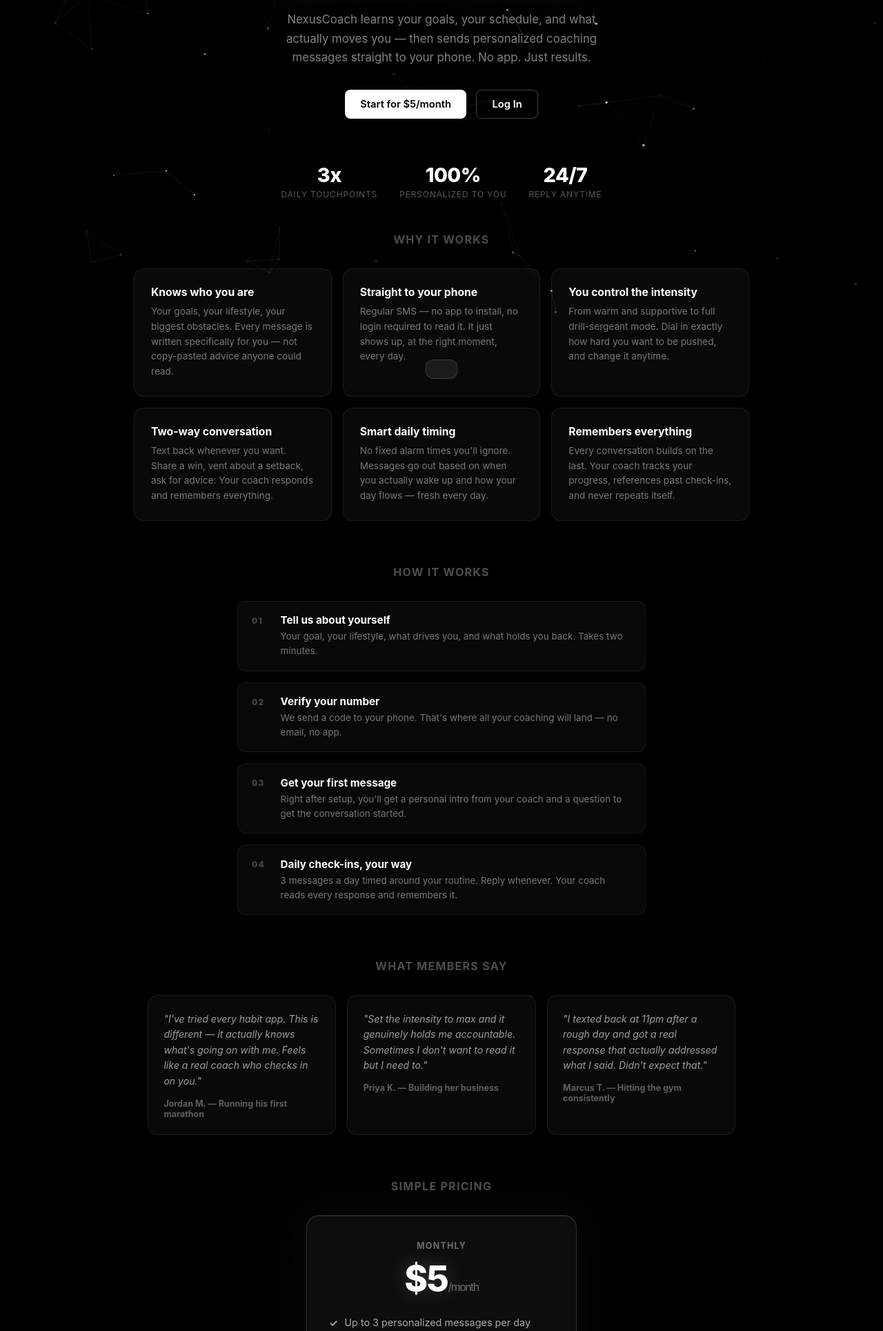
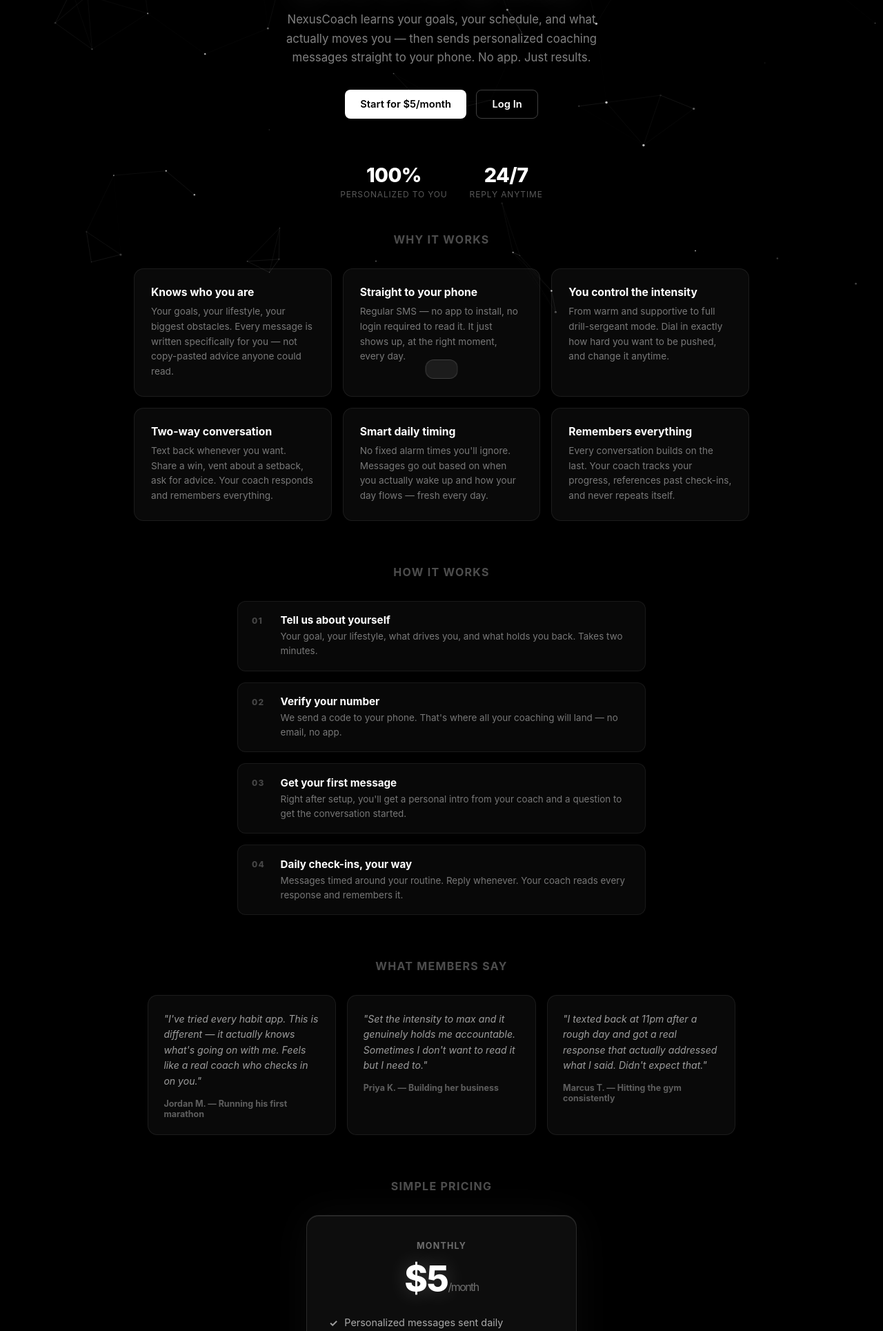
Before and after one commit to bppettipas-beep/nexuscoach, a Flask app: page / in a window 1280 px wide. Shown: the part 327-2256 px from the top of the page at 69% size. Run offline with Flask 3, Linux system fonts and the light colour scheme.

Commit message:
Remove all mentions of 3x daily from landing page

```diff
--- a/templates/landing.html
+++ b/templates/landing.html
@@ -126,10 +126,6 @@
 <!-- Social proof numbers -->
 <section class="proof">
   <div class="proof-stat">
-    <div class="num">3x</div>
-    <div class="lbl">Daily touchpoints</div>
-  </div>
-  <div class="proof-stat">
     <div class="num">100%</div>
     <div class="lbl">Personalized to you</div>
   </div>
@@ -199,7 +195,7 @@
       <div class="step-num">04</div>
       <div>
         <h4>Daily check-ins, your way</h4>
-        <p>3 messages a day timed around your routine. Reply whenever. Your coach reads every response and remembers it.</p>
+        <p>Messages timed around your routine. Reply whenever. Your coach reads every response and remembers it.</p>
       </div>
     </div>
   </div>
@@ -231,7 +227,7 @@
     <div class="pricing-plan">Monthly</div>
     <div class="pricing-price">$5<span>/month</span></div>
     <ul class="pricing-features">
-      <li>Up to 3 personalized messages per day</li>
+      <li>Personalized messages sent daily</li>
       <li>Two-way SMS — reply anytime, get a response</li>
       <li>Fully tailored to your goal and lifestyle</li>
       <li>Intensity dial from gentle to drill sergeant</li>
```
